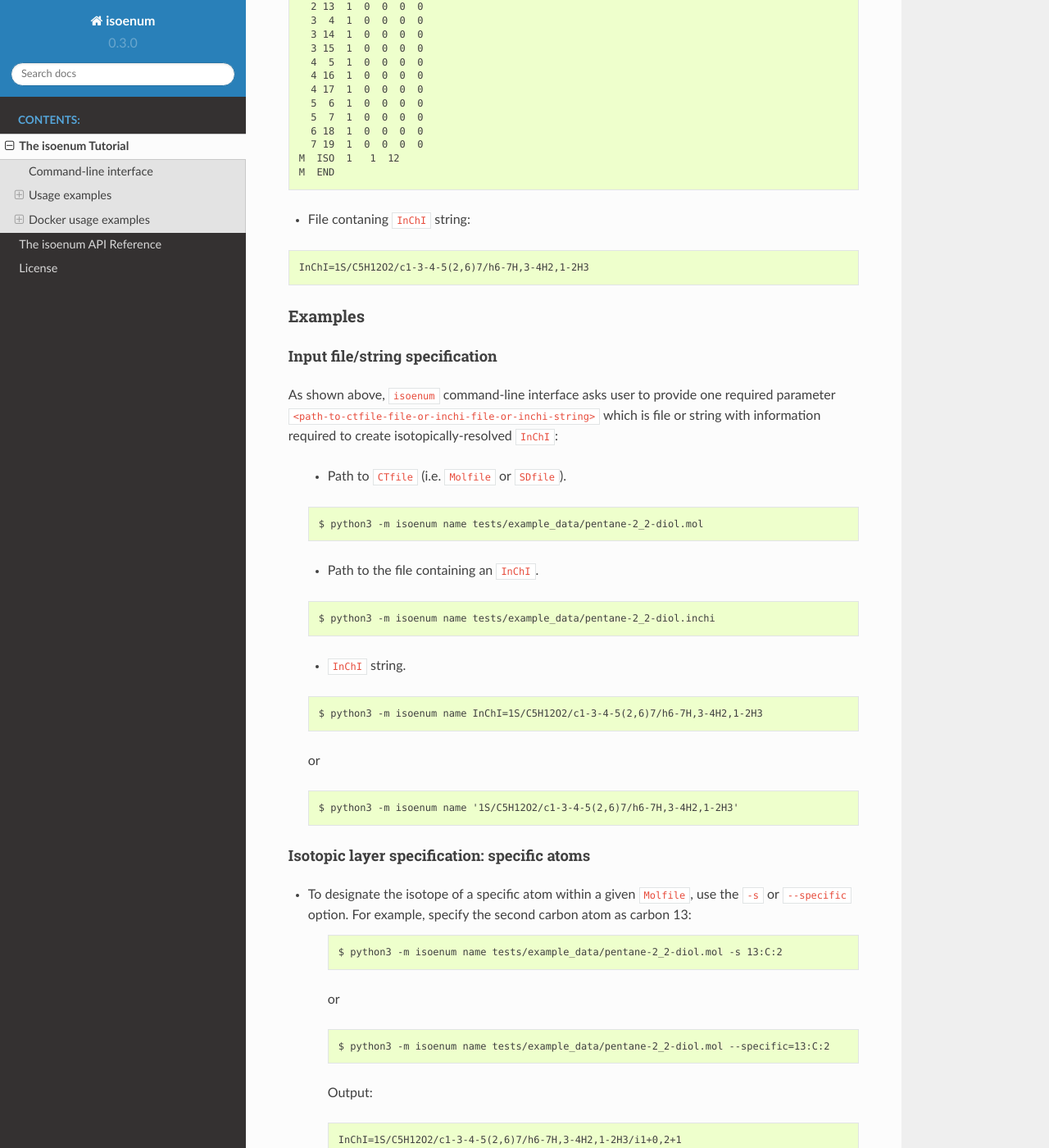
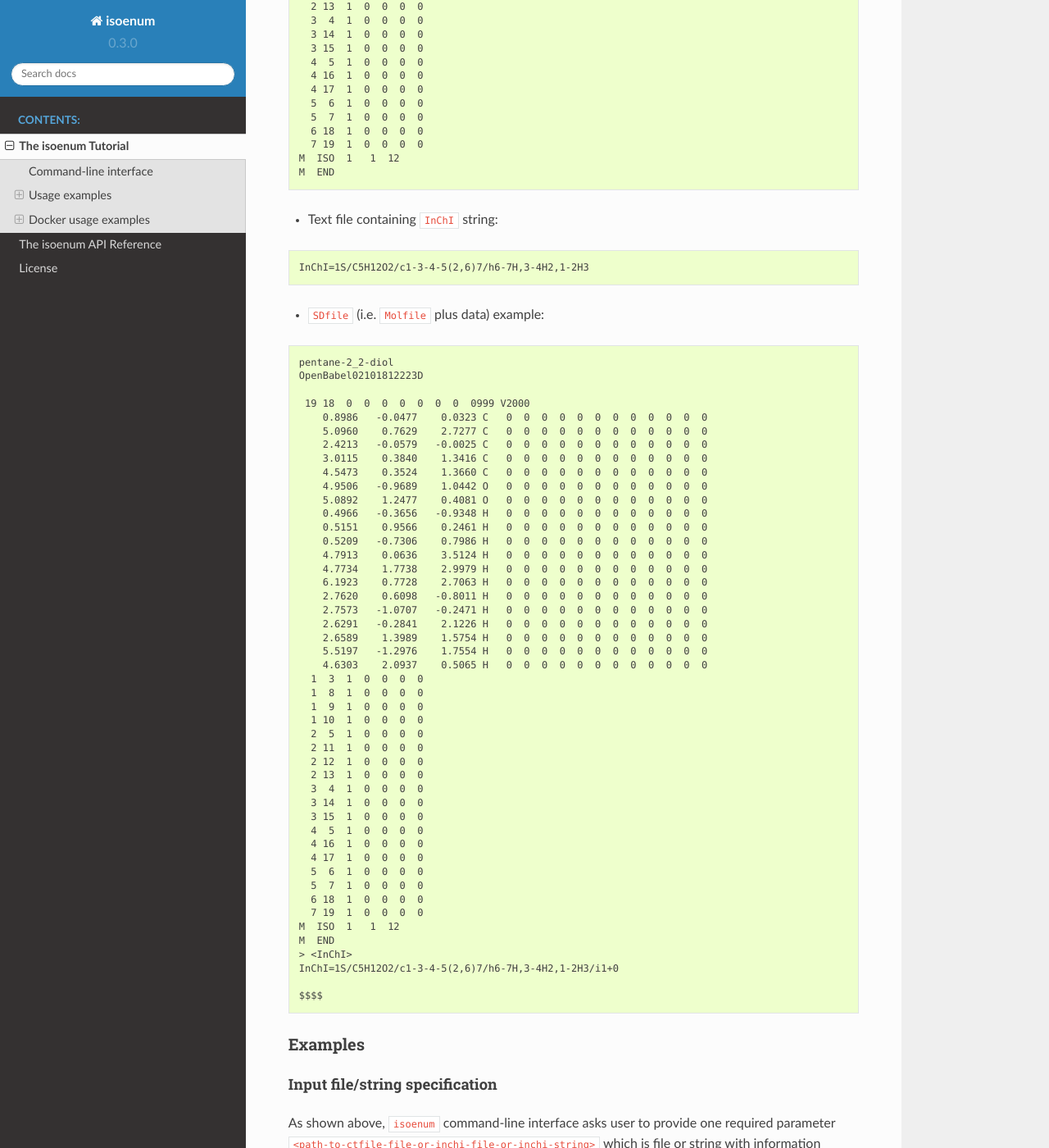
Before and after one commit to MoseleyBioinformaticsLab/isoenum, a Sphinx documentation site: the page built from docs/tutorial.rst, in a window 1280 px wide and 1400 px high, scrolled down 2063 px. Shown: the whole window at 82% size. Built offline with Sphinx 7.4.7 and the Read the Docs theme 2.0.0, drawn with Linux system fonts in a browser that asks for light colours.

Commit message:
Added SDfile input file example.

```diff
--- a/docs/tutorial.rst
+++ b/docs/tutorial.rst
@@ -128,11 +128,63 @@ We are going to use several input files to generate isotopically-resolved
     M  ISO  1   1  12
     M  END
 
-* File contaning ``InChI`` string:
+* Text file containing ``InChI`` string:
 
 .. code-block:: none
 
     InChI=1S/C5H12O2/c1-3-4-5(2,6)7/h6-7H,3-4H2,1-2H3
+
+* ``SDfile`` (i.e. ``Molfile`` plus data) example:
+
+.. code-block:: none
+
+    pentane-2_2-diol
+    OpenBabel02101812223D
+
+     19 18  0  0  0  0  0  0  0  0999 V2000
+        0.8986   -0.0477    0.0323 C   0  0  0  0  0  0  0  0  0  0  0  0
+        5.0960    0.7629    2.7277 C   0  0  0  0  0  0  0  0  0  0  0  0
+        2.4213   -0.0579   -0.0025 C   0  0  0  0  0  0  0  0  0  0  0  0
+        3.0115    0.3840    1.3416 C   0  0  0  0  0  0  0  0  0  0  0  0
+        4.5473    0.3524    1.3660 C   0  0  0  0  0  0  0  0  0  0  0  0
+        4.9506   -0.9689    1.0442 O   0  0  0  0  0  0  0  0  0  0  0  0
+        5.0892    1.2477    0.4081 O   0  0  0  0  0  0  0  0  0  0  0  0
+        0.4966   -0.3656   -0.9348 H   0  0  0  0  0  0  0  0  0  0  0  0
+        0.5151    0.9566    0.2461 H   0  0  0  0  0  0  0  0  0  0  0  0
+        0.5209   -0.7306    0.7986 H   0  0  0  0  0  0  0  0  0  0  0  0
+        4.7913    0.0636    3.5124 H   0  0  0  0  0  0  0  0  0  0  0  0
+        4.7734    1.7738    2.9979 H   0  0  0  0  0  0  0  0  0  0  0  0
+        6.1923    0.7728    2.7063 H   0  0  0  0  0  0  0  0  0  0  0  0
+        2.7620    0.6098   -0.8011 H   0  0  0  0  0  0  0  0  0  0  0  0
+        2.7573   -1.0707   -0.2471 H   0  0  0  0  0  0  0  0  0  0  0  0
+        2.6291   -0.2841    2.1226 H   0  0  0  0  0  0  0  0  0  0  0  0
+        2.6589    1.3989    1.5754 H   0  0  0  0  0  0  0  0  0  0  0  0
+        5.5197   -1.2976    1.7554 H   0  0  0  0  0  0  0  0  0  0  0  0
+        4.6303    2.0937    0.5065 H   0  0  0  0  0  0  0  0  0  0  0  0
+      1  3  1  0  0  0  0
+      1  8  1  0  0  0  0
+      1  9  1  0  0  0  0
+      1 10  1  0  0  0  0
+      2  5  1  0  0  0  0
+      2 11  1  0  0  0  0
+      2 12  1  0  0  0  0
+      2 13  1  0  0  0  0
+      3  4  1  0  0  0  0
+      3 14  1  0  0  0  0
+      3 15  1  0  0  0  0
+      4  5  1  0  0  0  0
+      4 16  1  0  0  0  0
+      4 17  1  0  0  0  0
+      5  6  1  0  0  0  0
+      5  7  1  0  0  0  0
+      6 18  1  0  0  0  0
+      7 19  1  0  0  0  0
+    M  ISO  1   1  12
+    M  END
+    > <InChI>
+    InChI=1S/C5H12O2/c1-3-4-5(2,6)7/h6-7H,3-4H2,1-2H3/i1+0
+
+    $$$$
 
 
 Examples
```
